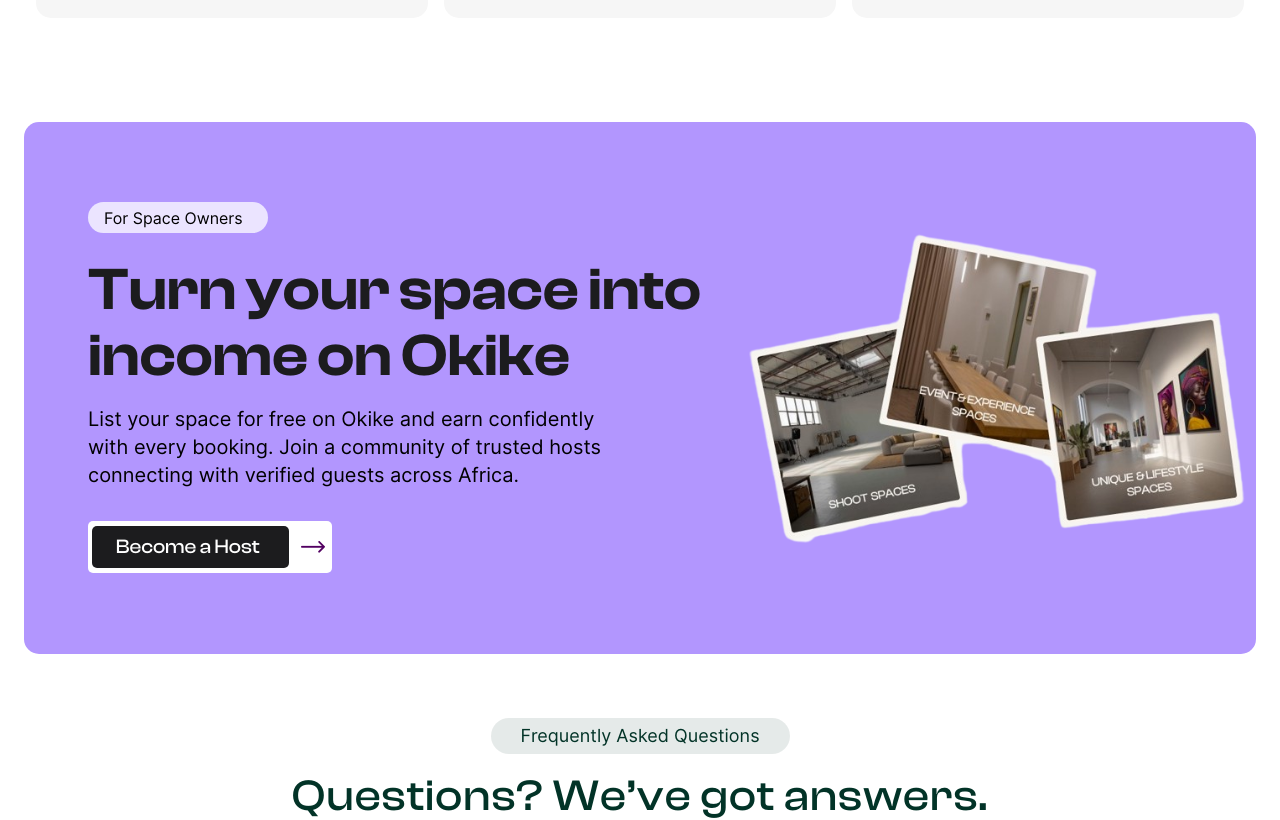
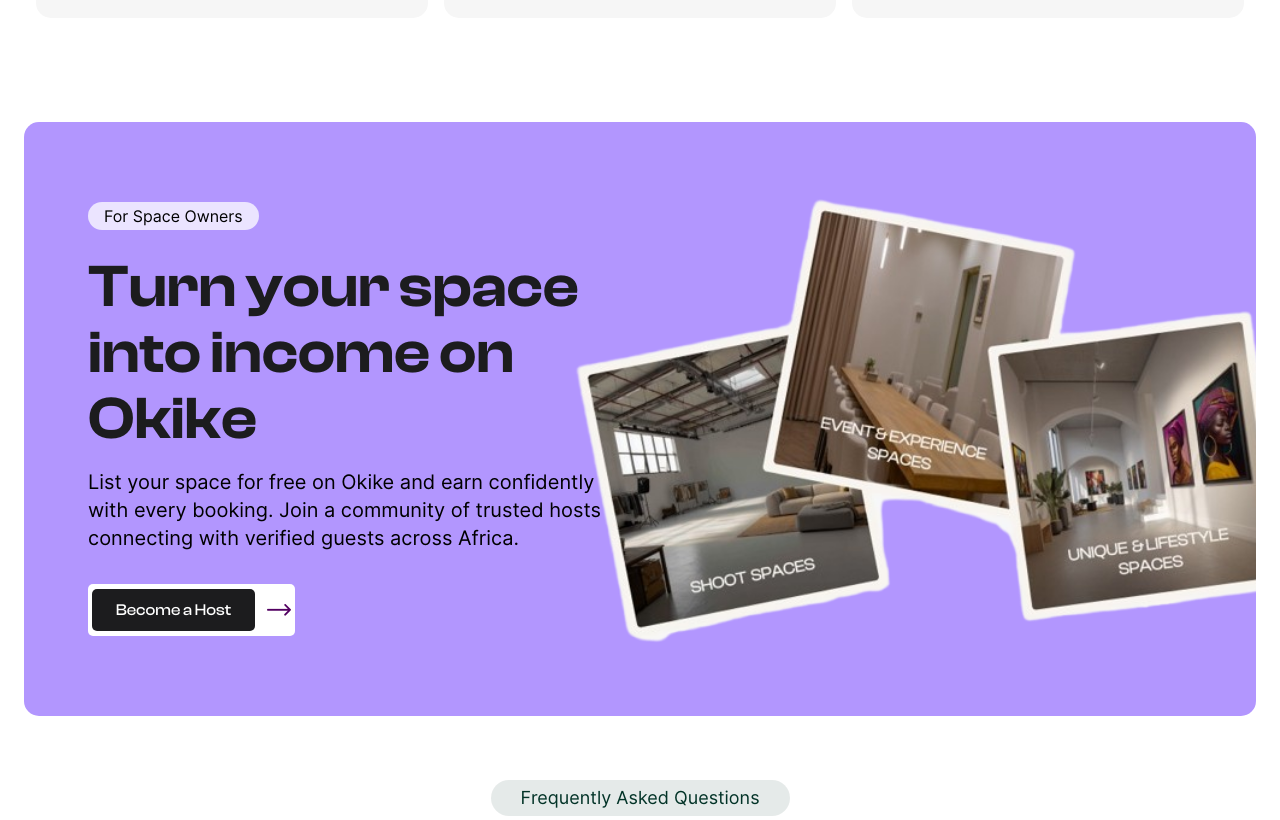
Before and after one commit to OnyekwereMichael/okike-space-web, a React (Vite) app: page / in a window 1280 px wide. Shown: the part 2680-3500 px from the top of the page. Built offline with nearby package versions, Linux system fonts and the light colour scheme.

Commit message:
style(landing): adjust responsive styles across multiple components
- Update max-width and padding values for better mobile responsiveness
- Refine text sizing and spacing for different screen sizes
- Improve image handling and container widths
- Clean up and consolidate responsive class names

```diff
--- a/src/pages/LandingPage/component/Testimonial.tsx
+++ b/src/pages/LandingPage/component/Testimonial.tsx
@@ -46,7 +46,7 @@
   // visible only on mobile (max-sm)
   className="max-sm:block hidden z-50 mt-6 overflow-hidden"
 >
-  <div className="mx-auto w-full max-w-[420px] px-4">
+  <div className="mx-auto w-full max-w-[390px] px-4">
     <Swiper
       spaceBetween={12}
       slidesPerView={1}
--- a/src/pages/LandingPage/pages/howItWorks/component/HostSpace.tsx
+++ b/src/pages/LandingPage/pages/howItWorks/component/HostSpace.tsx
@@ -1,43 +1,62 @@
 import arrowRight from '../../../../../assets/icon/arrow.png'
 import hostspace from '../../../../../assets/hostspace.png'
+
 export default function HostSpace() {
   return (
-<section className="relative flex items-center justify-between gap-16 rounded-[15px] h-[532px]  bg-[#B296FE] px-16 py-20 overflow-hidden mt-26  max-sm:w-full max-sm:h-auto max-sm:flex-col max-sm:px-12">
-
-      <div className="">
-        <span className=" mb-6 rounded-[24px]  bg-[#EBE4FF] px-4 py-1.5 text-[16px] leading-[100%] text-[#000000] font-inter-Regular font-[400] w-[180px] h-[31px] flex items-center">
+    <section
+      className="
+        relative
+        flex items-center justify-between
+        gap-16
+        rounded-[15px]
+        bg-[#B296FE]
+        px-16 py-20
+        overflow-hidden
+        mt-26
+        max-sm:flex-col
+        max-sm:px-4
+        max-sm:py-10
+        max-sm:gap-10
+      "
+    >
+      {/* TEXT CONTENT */}
+      <div className="w-full max-w-full z-10">
+        <span className="mb-6 rounded-[24px] bg-[#EBE4FF] px-4 py-1.5 text-[16px] leading-[100%] text-[#000000] font-inter-Regular font-[400] inline-flex items-center">
           For Space Owners
         </span>
 
-        <h1 className="mb-4  font-semibold leading-[1.1]  text-[#1C1C1E] text-[60px] w-[650px] font-clash-SemiBold max-sm:text-[32px]">
+        <h1 className="mb-4 font-clash-SemiBold text-[#1C1C1E] text-[60px] leading-[1.1] max-sm:text-[32px] max-sm:w-full">
           Turn your space into income on Okike
         </h1>
 
-        <p className="text-[20px] font-inter-Regular font-[400] leading-[28px] w-[545px] h-[84px] mb-8">
+        <p className="text-[20px] font-inter-Regular font-[400] leading-[28px] mb-8 max-sm:text-[16px] max-sm:leading-[24px] max-sm:w-full">
           List your space for free on Okike and earn confidently with every
           booking. Join a community of trusted hosts connecting with verified
           guests across Africa.
         </p>
 
- <div className='bg-[#FFFFFF] w-[244px] h-[52px] flex gap-3 items-center px-1 rounded-[5px]'>
-        <button className="inline-flex items-center gap-3 w-[197px] h-[42px] bg-[#1C1C1E] rounded-[5px] px-6 py-3.5 text-[20px] font-clash-Medium font-medium text-white transition hover:opacity-90 cursor-pointer">
+        <div className="bg-white w-fit h-[52px] flex gap-3 items-center px-1 rounded-[5px]">
+          <button className="inline-flex items-center gap-3 h-[42px] bg-[#1C1C1E] rounded-[5px] px-6 text-[16px] font-clash-Medium text-white transition hover:opacity-90">
             Become a Host
           </button>
-  <div>
+
           <img src={arrowRight} alt="arrow right" />
         </div>
       </div>
-      </div>
 
-  <div className="">
+      {/* IMAGE */}
+      <div className="w-full flex justify-center">
         <img
           src={hostspace}
           alt="hostspace"
-    className="scale-[135%] object-cover overflow-hidden"
+          className="
+          scale-[180%] object-cover
+            w-full max-w-[420px]
+
+            max-sm:scale-105
+          "
         />
       </div>
-
-
     </section>
   );
 }
--- a/src/pages/LandingPage/pages/howItWorks/howItWorks.tsx
+++ b/src/pages/LandingPage/pages/howItWorks/howItWorks.tsx
@@ -3,18 +3,17 @@
 
 export default function HowItWorks() {
   return (
-    <section className=" mt-16 px-6">
+    <section className=" mt-16 px-6 max-sm:px-4">
       <div
         className="
           text-[#023327]
           h-[36px] w-[206px]
-           max-sm:w-[195.8px] max-sm:h-[29.95px]
+           max-sm:w-[135.8px] max-sm:h-[29.95px]
           bg-[#0233271A]
           rounded-[24px]
           py-[6px] px-[24px]
           flex items-center justify-center
-           max-sm:px-[17.9px] max-sm:py-[4.48px]
-
+           max-sm:px-4 max-sm:py-[4.48px]
           mx-auto
         "
       >
--- a/src/pages/LandingPage/pages/whyChoose/WhyChoose.tsx
+++ b/src/pages/LandingPage/pages/whyChoose/WhyChoose.tsx
@@ -9,11 +9,11 @@
         className="
           text-[#023327]
           h-[36px] w-[248px]
-          max-sm:w-[195.8px] max-sm:h-[29.95px]
+          max-sm:w-[165.8px] max-sm:h-[29.95px]
           bg-[#0233271A]
           rounded-[24px]
           py-[6px] px-[24px]
-          max-sm:px-[17.9px] max-sm:py-[4.48px]
+          max-sm:px-2 max-sm:py-[4.48px]
           flex items-center justify-center
 
           mx-auto
--- a/src/pages/LandingPage/pages/whyChoose/component/SpaceCategory.tsx
+++ b/src/pages/LandingPage/pages/whyChoose/component/SpaceCategory.tsx
@@ -30,7 +30,7 @@
 
   return (
    <section
-  className="relative w-full min-h-screen flex flex-col justify-between items-start px-6 lg:px-20 pb-8 pt-8 bg-cover bg-center mt-8"
+  className="relative w-full min-h-screen flex flex-col justify-between items-start px-6 lg:px-20 pb-8 pt-8 bg-cover bg-center mt-8 max-sm:px-4"
   style={{ backgroundImage: `url(${space})` }}
 >
 
@@ -38,7 +38,7 @@
     <h2 className="text-[44px] font-[500] leading-[100%] font-clash-Medium tracking-tight text-[#1C1C1E] max-sm:text-[24px]">
       Find the right space for you
     </h2>
-    <p className="text-[#520061] font-inter-Regular text-[22px] leading-[100%] tracking-tight max-sm:text-[18px] max-sm:leading-7 max-sm:mt-2">
+    <p className="text-[#520061] font-inter-Regular text-[22px] leading-[100%] tracking-tight max-sm:text-[18px] max-sm:leading-6 max-sm:mt-2 max-sm:mb-2">
       From shoots to celebrations, explore curated spaces.
     </p>
   </div>
@@ -52,9 +52,9 @@
     >
 
 
-      <div className="w-[369px] h-[52px] flex-1 flex flex-col justify-center max-sm:flex-row max-sm:gap-4 border-b-[0.5px] border-[#3A3F47] ">
+      <div className="w-[369px] h-[52px] flex-1 flex flex-col justify-center max-sm:flex-row max-sm:gap-4 border-b-[0.5px] border-[#3A3F47] max-sm:w-full">
         <div className='sm:hidden '>
-           <img src={cat.profile_Img} className="w-[100px] h-fit  " alt="hbdhbdhhb" />
+           <img src={cat.profile_Img} className="w-[150px] h-[80%]  object-contain" alt="hbdhbdhhb" />
         </div>
         <p className="text-[18px] font-inter-Regular leading-[26px] -tracking-tight font-[400] max-sm:text-[14px] pb-6 border-b-[0.5px] border-[#3A3F47] max-sm:pb-0 max-sm:border-0 max-sm:w-full ">
           {cat.description}
@@ -67,12 +67,6 @@
           alt={cat.title}
           className="object-cover "
         />
-
-
-        {/* Text on top of image */}
-        {/* <div className="absolute bottom-0 left-0 p-4">
-          <h3 className="text-white font-semibold text-lg">{cat.title}</h3>
-        </div> */}
       </div>
 
 
```
Lines whose indentation alone changed are shown as unchanged.
